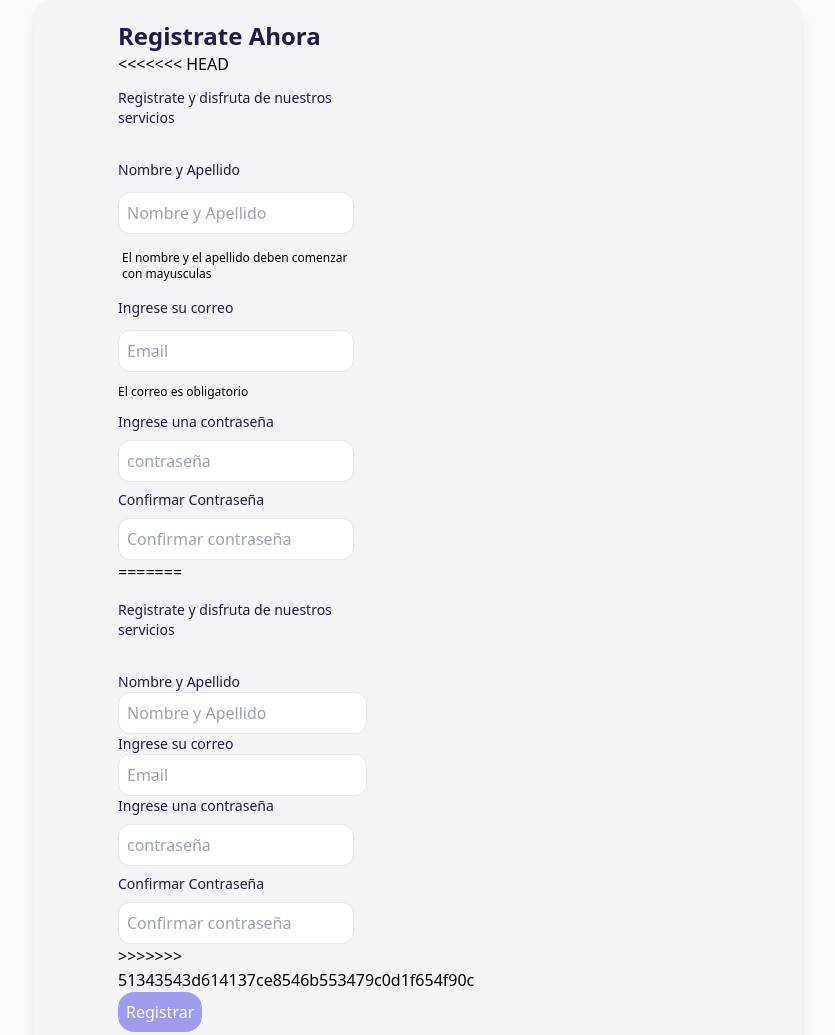
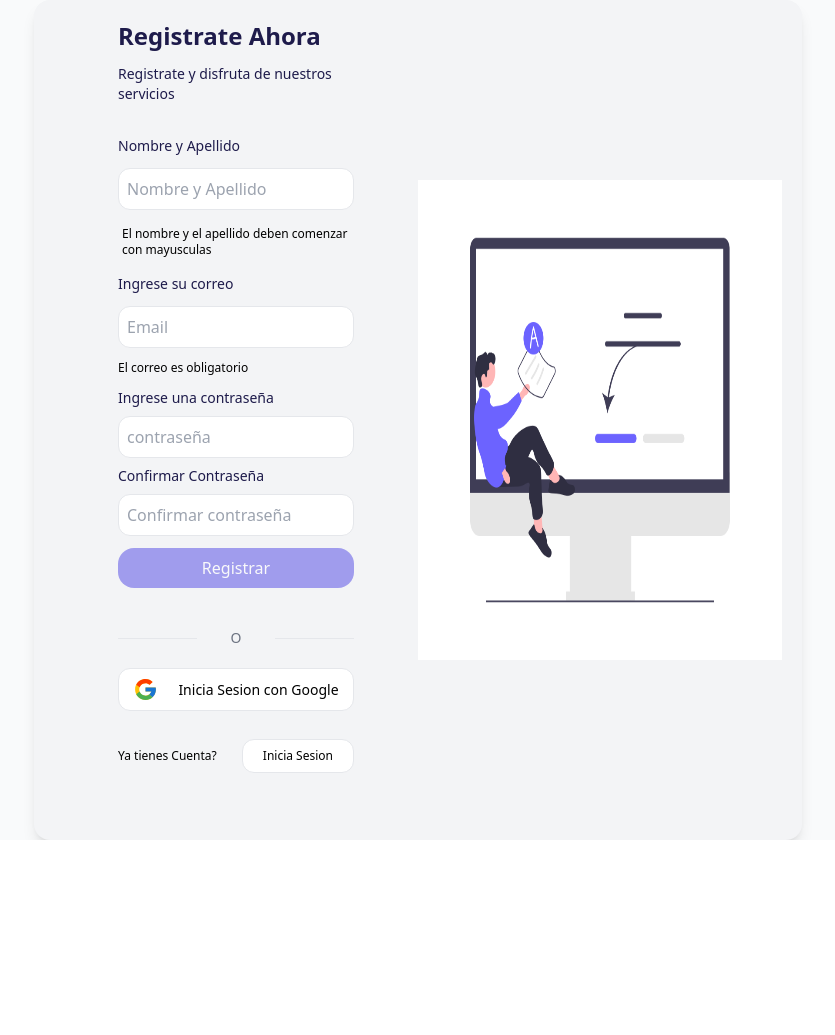
Before and after one commit to Ddun28/medical-project, a website: page views/registro/index.html in a window 1280 px wide. Shown: the top 1035 px of the page, without its empty margins (222-1057 px from the left). After the commit the page ends 840 px from the top, so only its background shows below. Drawn offline with nearby package versions, Linux system fonts and the light colour scheme.

Commit message:
add changes

```diff
--- a/views/registro/index.html
+++ b/views/registro/index.html
@@ -17,7 +17,6 @@
     <div class="bg-gray-100 flex rounded-2xl shadow-lg max-w-3xl p-5">
         <div class="md:w-1/2 px-16">
             <h2 class="font-bold text-2xl text-indigo-950">Registrate Ahora</h2>
-<<<<<<< HEAD
             <p class="text-sm mt-3 text-indigo-950">Registrate y disfruta de nuestros servicios</p>
             <form id="registro" action="" class="flex flex-col gap-3">
 
@@ -43,22 +42,6 @@
                     <p class="text-sm mt-2 mb-2 text-indigo-950">Confirmar Contraseña</p>
                     <input id="confirm" type="password" placeholder="Confirmar contraseña"
                     class="p-2 rounded-xl border w-full focus:outline-blue-600">
-=======
-            <p class="text-sm mt-4 text-indigo-950">Registrate y disfruta de nuestros servicios</p>
-            <form id="registro" action="" class="flex flex-col gap-3">
-                <p class="mt-8 text-sm text-indigo-950">Nombre y Apellido</p>
-                <input type="text" id="name" name="name" autocomplete="off"
-                class="p-2 rounded-xl border focus:outline-blue-600" placeholder="Nombre y Apellido">
-                <p class="text-sm text-indigo-950">Ingrese su correo</p>
-                <input id="email-input" autocomplete="off" class="p-2 rounded-xl border focus:outline-blue-600" type="email" name="email" placeholder="Email">
-                <div class="relative">
-                    <p class="text-sm mb-2 text-indigo-950">Ingrese una contraseña</p>
-                    <input id="pass-input" class="p-2 rounded-xl border w-full focus:outline-blue-600" type="password"
-                    name="contrasena" placeholder="contraseña">
-                    <p class="text-sm mt-2 mb-2 text-indigo-950">Confirmar Contraseña</p>
-                    <input id="confirm" type="password" placeholder="Confirmar contraseña" class="p-2 rounded-xl border w-full focus:outline-blue-600">
-
->>>>>>> 51343543d614137ce8546b553479c0d1f654f90c
                 </div>
 
                 <button type="submit" id="form-btn" disabled class="bg-indigo-600 hover:bg-indigo-900
@@ -90,18 +73,11 @@
         </div>
 
         <div class="md:block hidden w-1/2">
-<<<<<<< HEAD
             <img class="rounded-2xl py-40 h-screen" src="/img/undraw_Online_test_re_kyfx (1).png" alt="">
-=======
-            <img class="rounded-2xl" src="/img/undraw_Online_test_re_kyfx (1).png" alt="">
->>>>>>> 51343543d614137ce8546b553479c0d1f654f90c
         </div>
     </div>
     </section>
     <script src="index.js"></script>
-<<<<<<< HEAD
     <script src="../components/notificaciones.js" ></script>
-=======
->>>>>>> 51343543d614137ce8546b553479c0d1f654f90c
 </body>
 </html>
```
